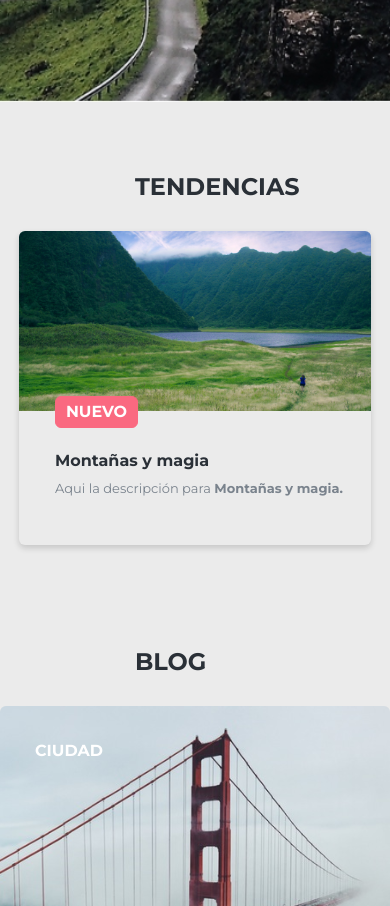
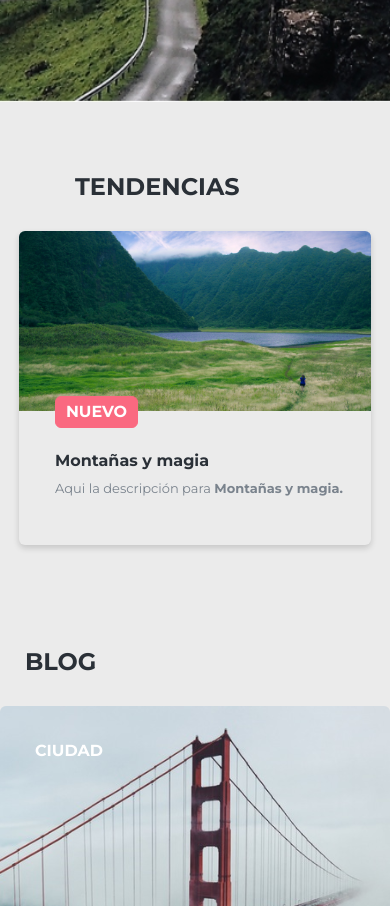
Before and after one commit to GonzaloZubiri/Aenima_Prueba_Maquetador, a plain HTML site: page index.html in a window 390 px wide. Shown: the part 742-1648 px from the top of the page. Drawn offline with nearby package versions, Linux system fonts and the light colour scheme.

Commit message:
Revisión 1

```diff
--- a/Css/styles.css
+++ b/Css/styles.css
@@ -253,11 +253,14 @@ input[type="checkbox"] {
 .tendencias h2 {
     padding-top: 70px;
     padding-bottom: 30px;
-    padding-left: 135px;
+    /* padding-left: 135px; */
     text-transform: uppercase;
     color: #2A3037;
     font-size: 24px;
     font-weight: bold;
+    /* width: 57%;
+    margin: auto;
+    text-align: left; */
 }
 
 .card {
@@ -329,6 +332,16 @@ input[type="checkbox"] {
     margin: auto;
 }
 
+.title-tendencias {
+    display: flex;
+    align-items: center;
+    justify-content: left;
+    flex-wrap: wrap;
+    max-width: 1100px;
+    margin: auto;
+}
+
+
 
 
 
@@ -336,11 +349,20 @@ input[type="checkbox"] {
 .blog h2 {
     padding-top: 70px;
     padding-bottom: 30px;
-    padding-left: 135px;
+    /* padding-left: 135px; */
     text-transform: uppercase;
     color: #2A3037;
     font-size: 24px;
     font-weight: bold;
+}
+
+.title-blog {
+    display: flex;
+    align-items: center;
+    justify-content: left;
+    flex-wrap: wrap;
+    max-width: 1100px;
+    margin: auto;
 }
 
 .card-blog {
@@ -558,12 +580,24 @@ input[type="checkbox"] {
     .number {
         margin-left: -30px;
     }
+
+    .title-blog {
+        margin-left: 25px;
+    }
+
+    .title-tendencias {
+        margin-left: 95px;
+    }
 }
 
 @media screen and (max-width: 710px) {
     .card2 {
         display: none;
     }
+
+    /* .title-tendencias {
+        margin-left: 175px;
+    } */
 }
 
 @media screen and (max-width: 730px) {
@@ -627,6 +661,12 @@ input[type="checkbox"] {
     }
 }
 
+@media screen and (max-width: 500px) {
+    .title-tendencias {
+        margin-left: 75px;
+    }
+}
+
 @media screen and (max-width: 360px) {
     .blog-text p {
         display: none;
@@ -639,4 +679,8 @@ input[type="checkbox"] {
     .number {
         margin-left: -100px;
     }
+
+    .title-tendencias {
+        margin-left: 25px;
+    }
 }
--- a/index.html
+++ b/index.html
@@ -45,9 +45,12 @@
     </header>
 
     <section class="tendencias">
+        <div class="title-tendencias">
         <h2>Tendencias</h2>
+    </div>
 
         <div class="card-container">
+
             <div class="card">
                 <div class="place">
                     <img src="./Assets/img/card_01.png" alt="">
@@ -88,7 +91,9 @@
     </section>
 
     <section class="blog">
-        <h2>Blog</h2>
+        <div class="title-blog">
+            <h2>Blog</h2>
+        </div>
 
         <div class="container">
             <div class="blog-container">
```
